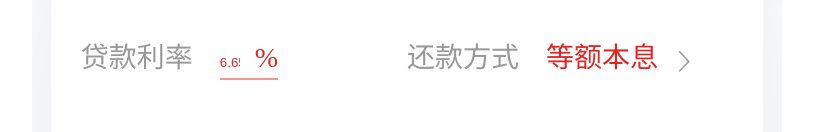
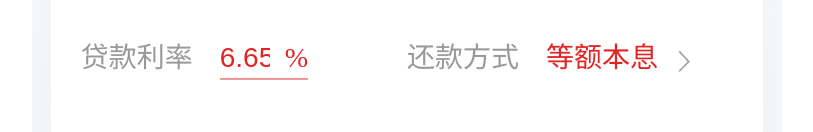
Before and after one commit to xiaojiangK/buycar, a plain HTML site: page index.html in a window 1280 px wide. Shown: the part 591-723 px from the top of the page, without its empty margins (233-1046 px from the left). Drawn offline with Linux system fonts and the light colour scheme.

Commit message:
优化样式

```diff
--- a/index.html
+++ b/index.html
@@ -170,9 +170,10 @@
             border-bottom: .02rem solid #f19797;
         }
         .loan_set .item .solid input{
-            width: 35px;
+            width: .65rem;
             border: none;
             outline: none;
+            font-size: .28rem;
             -webkit-outline: none;
             color: #e12525;
         }
```
